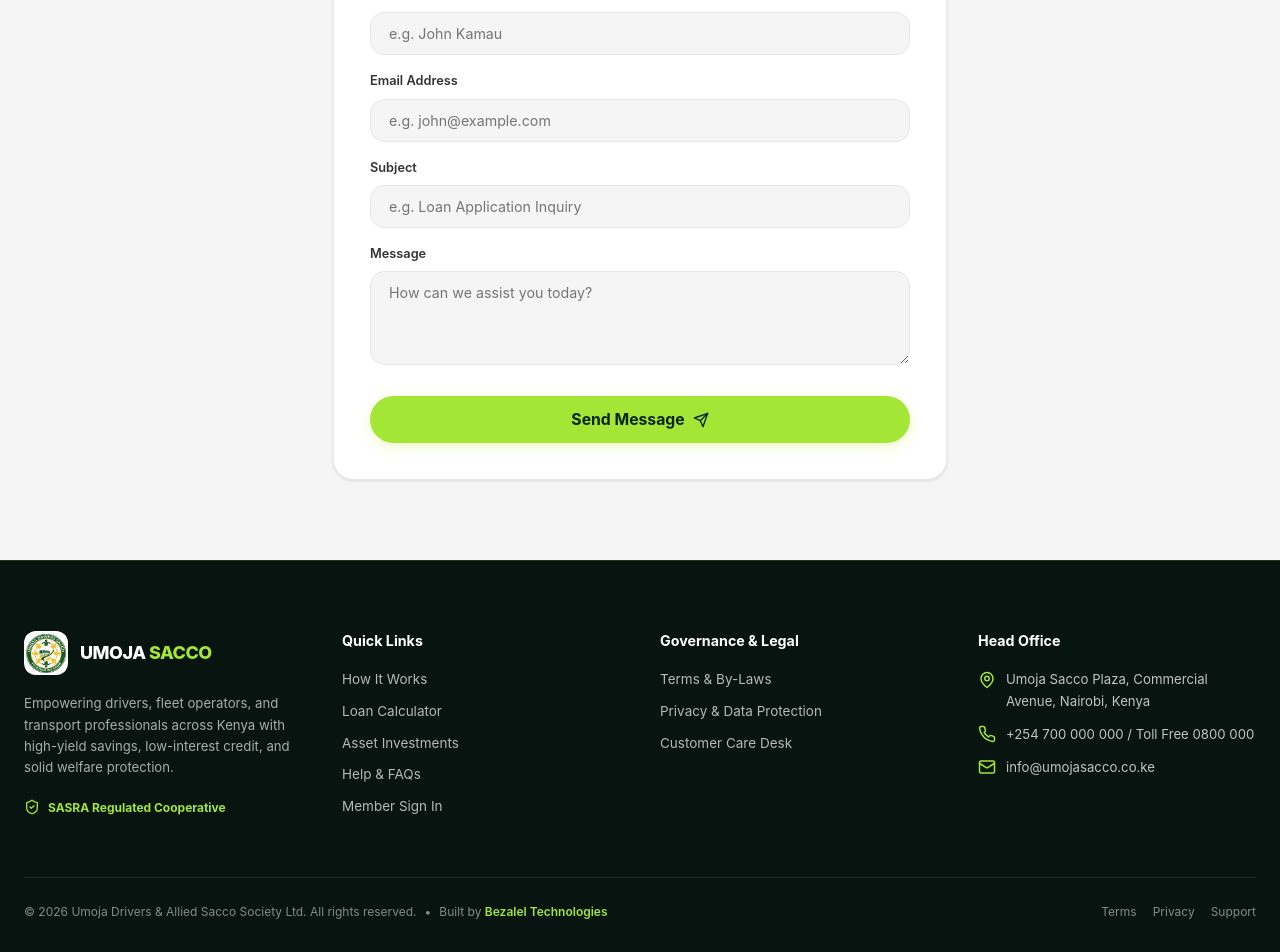
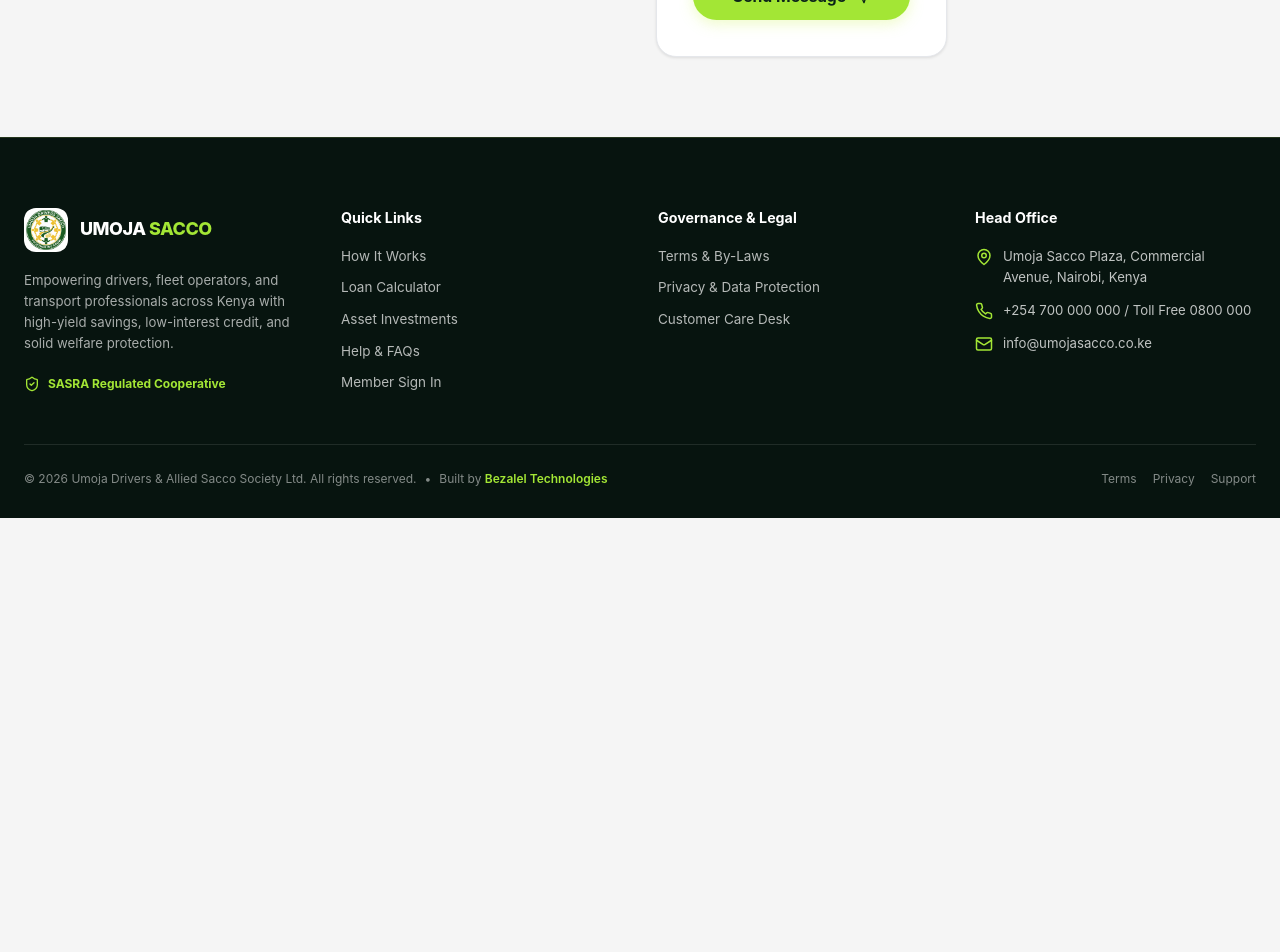
Before and after one commit to LeyianB24/umoja-sacco, a Next.js app: page /contact in a window 1280 px wide. Shown: the part 891-1843 px from the top of the page. After the commit the page ends 1409 px from the top, so only its background shows below. Built offline with nearby package versions, Linux system fonts and the light colour scheme; no server answers.

Commit message:
feat: implement new member registration page with layout and styling

```diff
--- a/src/app/contact/page.tsx
+++ b/src/app/contact/page.tsx
@@ -46,7 +46,7 @@
           </p>
         </div>
 
-        <div style={{ display: 'grid', gridTemplateColumns: 'repeat(auto-fit, minmax(320px, 1fr))', gap: '40px' }}>
+        <div style={{ display: 'grid', gridTemplateColumns: 'repeat(auto-fit, minmax(280px, 1fr))', gap: '32px' }}>
           {/* Info Side */}
           <div style={{ display: 'flex', flexDirection: 'column', gap: '24px' }}>
             <div className="card">
--- a/src/app/register/page.tsx
+++ b/src/app/register/page.tsx
@@ -199,6 +199,7 @@
 
       {/* ── Right Form Area ── */}
       <div
+        className="register-form-side"
         style={{
           flex: 1,
           backgroundColor: '#F7FBF9',
@@ -269,7 +270,7 @@
               </div>
 
               <div style={{ display: 'grid', gridTemplateColumns: 'repeat(auto-fit, minmax(240px, 1fr))', gap: '16px' }}>
-                <div style={{ gridColumn: 'span 2' }}>
+                <div style={{ gridColumn: '1 / -1' }}>
                   <label className="input-label">Full Name <span style={{ color: '#dc2626' }}>*</span></label>
                   <input
                     type="text"
--- a/src/components/layout/Footer.tsx
+++ b/src/components/layout/Footer.tsx
@@ -27,9 +27,9 @@
           maxWidth: '1240px',
           margin: '0 auto',
           display: 'grid',
-          gridTemplateColumns: 'repeat(auto-fit, minmax(240px, 1fr))',
-          gap: '40px',
-          marginBottom: '60px',
+          gridTemplateColumns: 'repeat(auto-fit, minmax(200px, 1fr))',
+          gap: '36px',
+          marginBottom: '50px',
         }}
       >
         {/* Brand Col */}
--- a/src/styles/globals.css
+++ b/src/styles/globals.css
@@ -12,11 +12,16 @@
 
 html, body {
   min-height: 100vh;
+  width: 100%;
+  max-width: 100vw;
+  overflow-x: hidden;
+  position: relative;
   font-family: var(--font-main);
   background-color: var(--bg-primary);
   color: var(--text-main);
   transition: background-color 0.3s ease, color 0.3s ease;
   -webkit-font-smoothing: antialiased;
+  -webkit-tap-highlight-color: transparent;
   line-height: 1.6;
   font-size: 15px;
 }
@@ -551,6 +556,16 @@
   .calculator-card-container {
     padding: 24px 18px !important;
     gap: 28px !important;
+  }
+
+  /* Prevent iOS Safari auto-zoom on input focus */
+  input, select, textarea, .input-control, .form-select {
+    font-size: 16px !important;
+  }
+
+  /* Register form mobile padding */
+  .register-form-side {
+    padding: 28px 16px !important;
   }
 
   /* Form Row Stacking */
```
